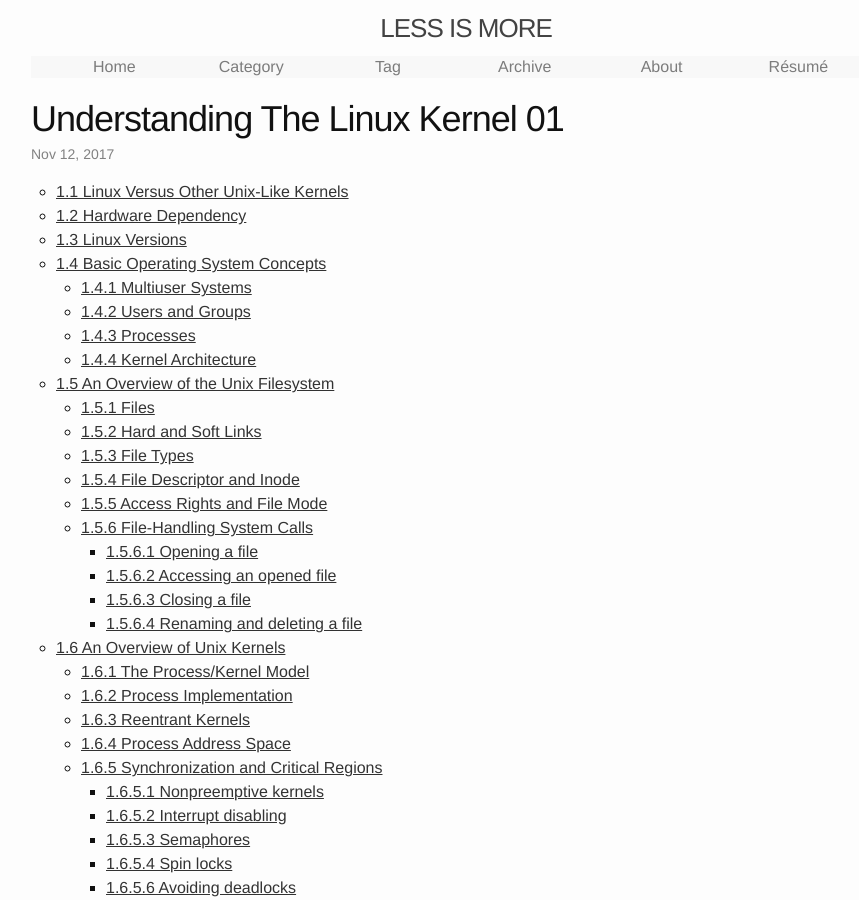
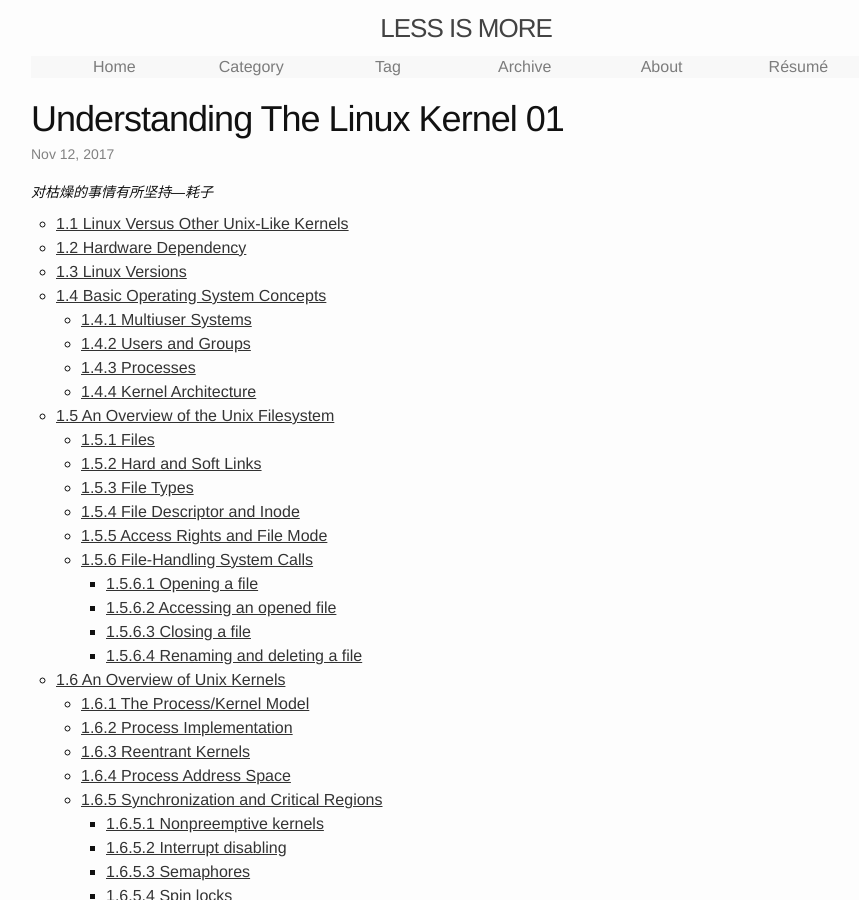
Before and after one commit to ousiax/ousiax.github.io, a Jekyll site: the page built from _posts/2017-11-12-understanding-the-linux-kernel-01.md, in a window 1280 px wide and 900 px high. Shown: the whole window, without its empty margins (174-1033 px from the left). Built offline with Jekyll 4.4.1, drawn with Linux system fonts in a browser that asks for light colours.

Commit message:
Update 2017-11-12-understanding-the-linux-kernel-01.md

```diff
--- a/_posts/2017-11-12-understanding-the-linux-kernel-01.md
+++ b/_posts/2017-11-12-understanding-the-linux-kernel-01.md
@@ -6,6 +6,8 @@
 tags: ['Linux', 'Kernel']
 disqus_identifier: 214637421380564030329447675521549613702
 ---
+<small>*对枯燥的事情有所坚持—耗子*</small>
+
 - TOC
 {:toc}
 
```
